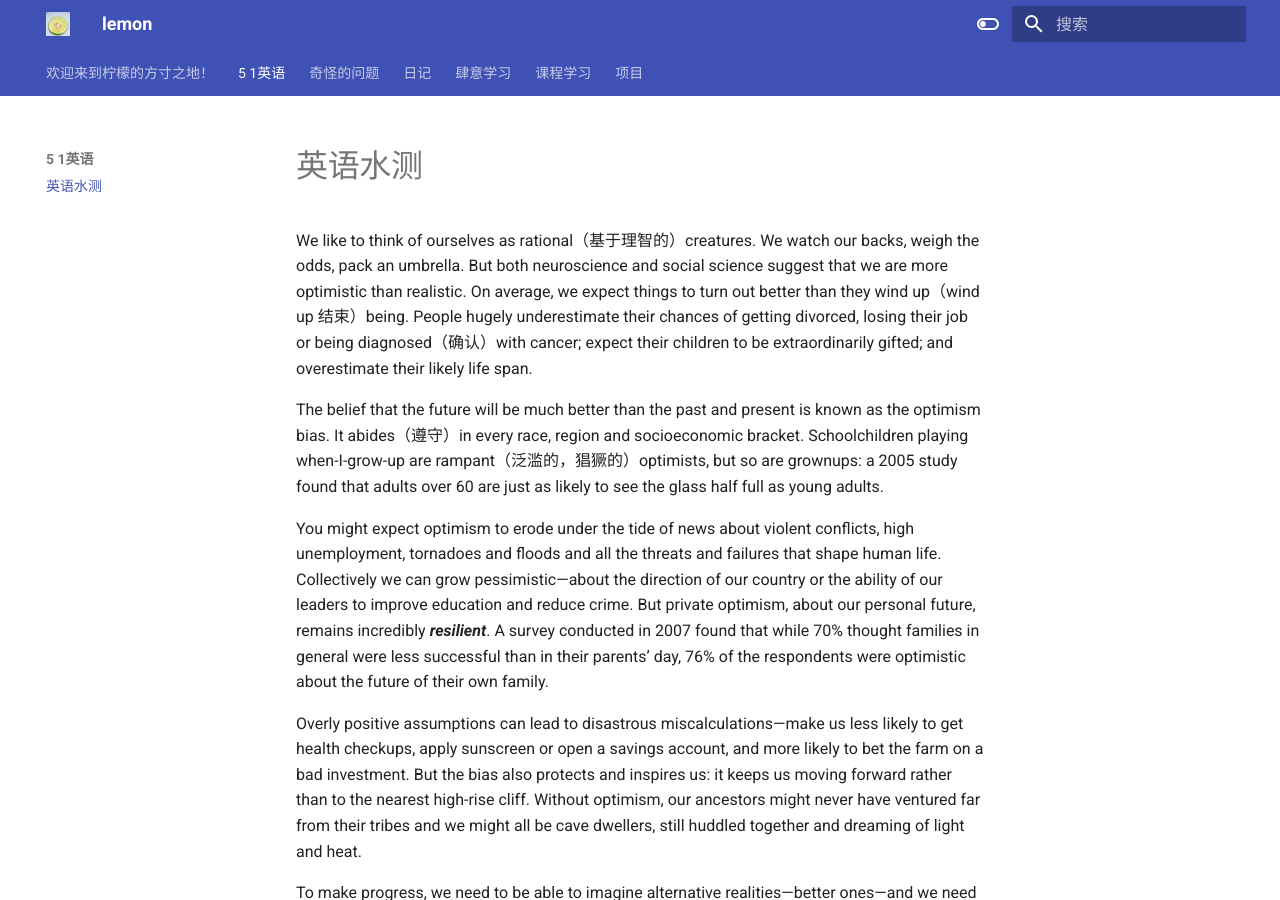
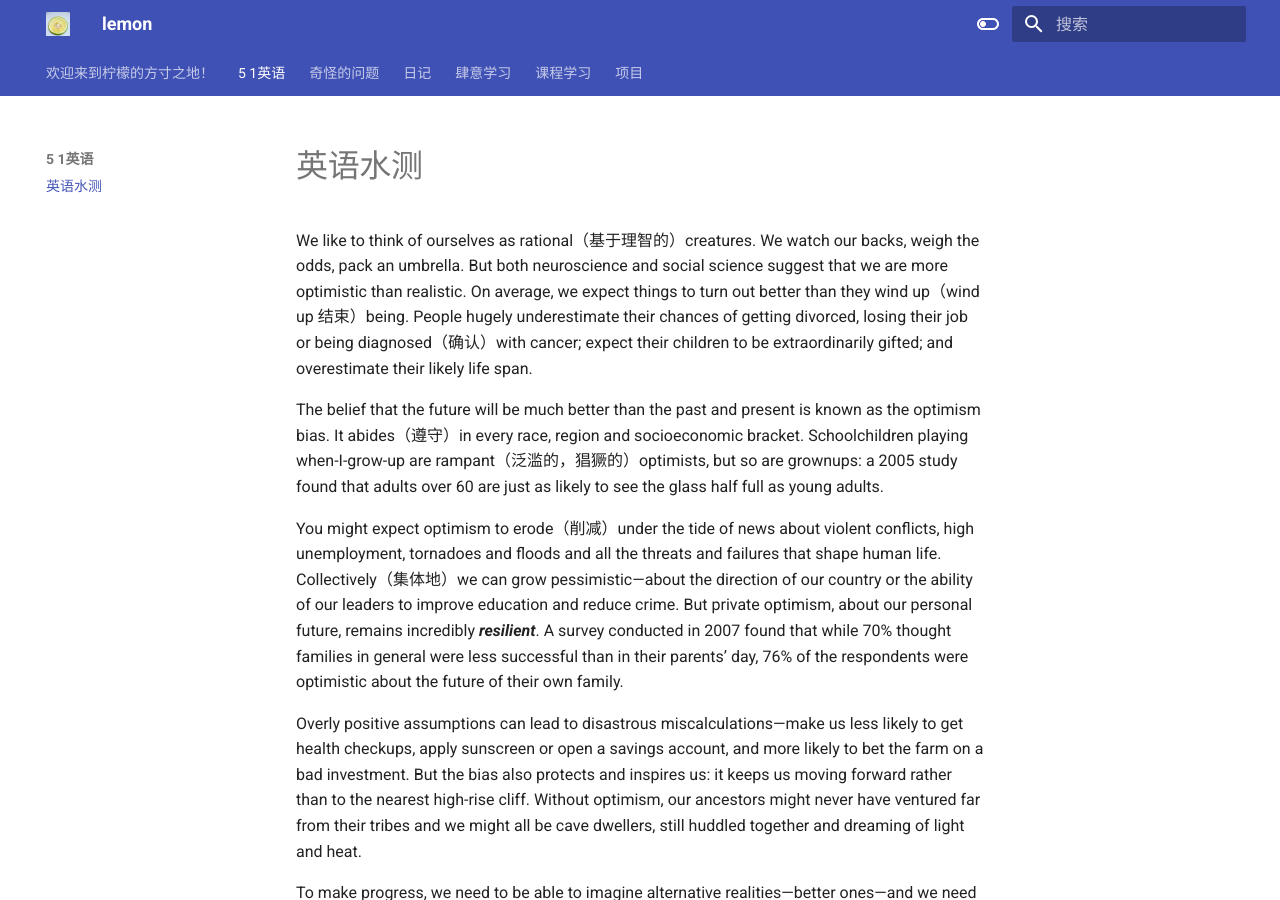
Before and after one commit to Apostle-lemon/Apostle-lemon.github.io, an MkDocs documentation site: the page built from docs/5_1英语/英语水测.md, in a window 1280 px wide and 900 px high. Built offline with MkDocs 1.6.1 and Material for MkDocs 9.7.7, drawn with Linux system fonts in a browser that asks for light colours.

Commit message:
vault backup: 2022-10-29 21:41:36
Affected files:
docs/5_1英语/英语水测.md

```diff
--- a/docs/5_1英语/英语水测.md
+++ b/docs/5_1英语/英语水测.md
@@ -4,7 +4,7 @@ We like to think of ourselves as rational（基于理智的）creatures. We watc
 
 The belief that the future will be much better than the past and present is known as the optimism bias. It abides（遵守）in every race, region and socioeconomic bracket. Schoolchildren playing when-I-grow-up are rampant（泛滥的，猖獗的）optimists, but so are grownups: a 2005 study found that adults over 60 are just as likely to see the glass half full as young adults.
 
-You might expect optimism to erode under the tide of news about violent conflicts, high unemployment, tornadoes and floods and all the threats and failures that shape human life. Collectively we can grow pessimistic—about the direction of our country or the ability of our leaders to improve education and reduce crime. But private optimism, about our personal future, remains incredibly **_resilient_**. A survey conducted in 2007 found that while 70% thought families in general were less successful than in their parents’ day, 76% of the respondents were optimistic about the future of their own family.
+You might expect optimism to erode（削减）under the tide of news about violent conflicts, high unemployment, tornadoes and floods and all the threats and failures that shape human life. Collectively（集体地）we can grow pessimistic—about the direction of our country or the ability of our leaders to improve education and reduce crime. But private optimism, about our personal future, remains incredibly **_resilient_**. A survey conducted in 2007 found that while 70% thought families in general were less successful than in their parents’ day, 76% of the respondents were optimistic about the future of their own family.
 
 Overly positive assumptions can lead to disastrous miscalculations—make us less likely to get health checkups, apply sunscreen or open a savings account, and more likely to bet the farm on a bad investment. But the bias also protects and inspires us: it keeps us moving forward rather than to the nearest high-rise cliff. Without optimism, our ancestors might never have ventured far from their tribes and we might all be cave dwellers, still huddled together and dreaming of light and heat.
 
```
